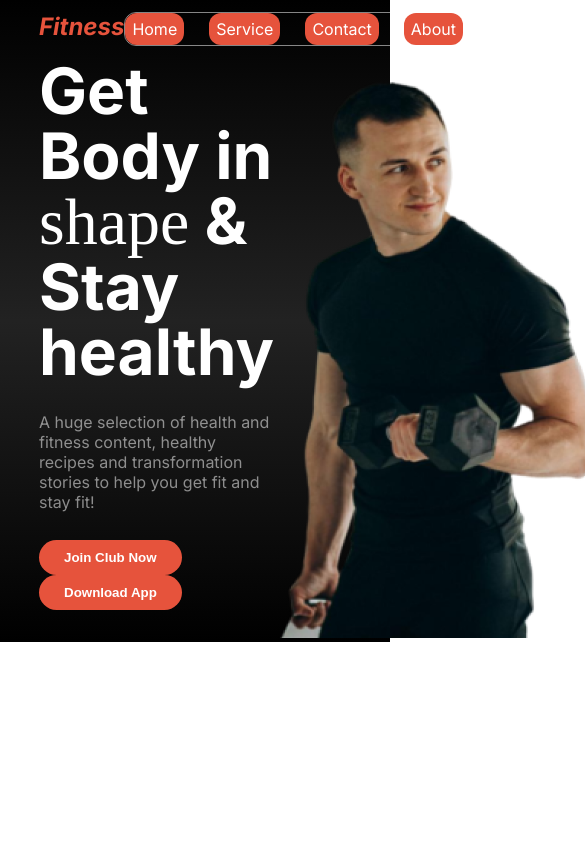
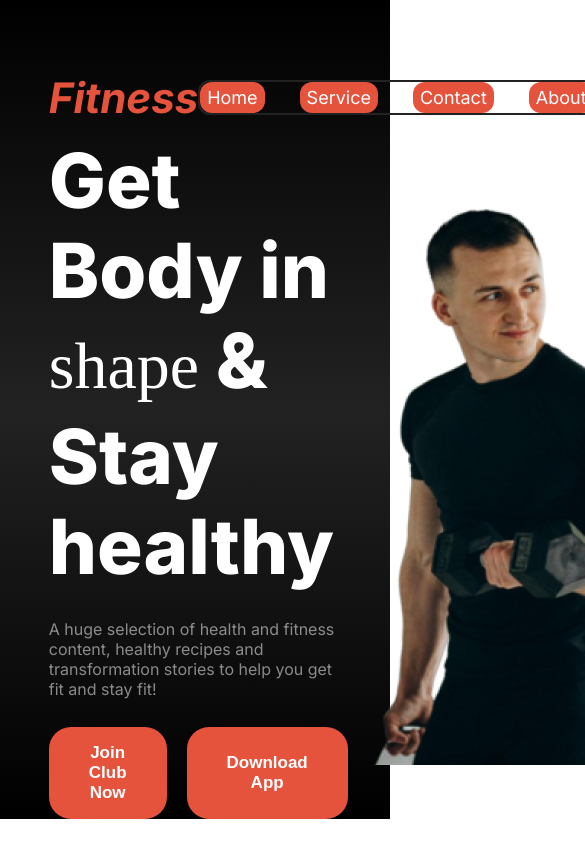
Before and after one commit to farad-alam/Shape-Your-Life, a website: page index.html in a window 390 px wide. Shown: the top 844 px of the page, 585 px wide, since content can reach past the window. Drawn offline with Linux system fonts and the light colour scheme; a web font is replaced by a local one.

Commit message:
header section ready to responsive

```diff
--- a/index.html
+++ b/index.html
@@ -39,7 +39,9 @@
           </div>
         </div>
         <div class="banar-thumbnail">
-          <img src="./assets/images 2.png" alt="" />
+          <!-- <img src="./assets/images 2.png" alt="" /> -->
+          <img src="./assets/Images 2.png" alt="">
+          <!-- <h2>Deno</h2> -->
         </div>
       </section>
     </div>
--- a/styles/style.css
+++ b/styles/style.css
@@ -29,7 +29,7 @@ body {
 }
 /* Shared CSS ------------- */
 .container {
-  width: 80%;
+  width: 75%;
   margin: 0 auto;
 }
 .text-normal{
@@ -45,36 +45,42 @@ body {
   background-color: var(--secondary-brand-color);
   color: var(--text-1);
   font-weight: bold;
-  padding: 10px 25px;
+  padding: 16px 40px;
   border: none;
-  border-radius: 18px;
+  border-radius: 22px;
   cursor: pointer;
+  font-size: 17px;
 
 }
 /* HEADER ----------------- */
 header {
   background: linear-gradient(#000000, #222222, #000000);
   max-height: 100vh;
+  /* height: 600px; */
 }
-.header-context {
+.header-container {
   max-width: 100%;
   max-height: 100%;
+  padding-top: 60px;
 }
 .header-container nav {
-  /* background-color: #777777; */
   padding: 12px 0;
   display: grid;
   grid-template-columns: 3fr 1fr;
+  align-items: center;
+  /* margin-top: 30px; */
 }
 .header-container nav h1{
     color: var(--secondary-brand-color);
     font-style: italic;
+    font-size: 42px;
+    font-weight: 700;
 }
 .menu{
     display: flex;
-    gap: 25px;
+    gap: 35px;
     justify-content: flex-end;
-    border: 1px solid var(--text-2);
+    border: 2px solid var(--secondary-bg-color);
     border-radius: 12px;
     /* padding: 3px 0; */
     /* padding-right: 9px; */
@@ -83,14 +89,20 @@ header {
     text-decoration: none;
     color: var(--text-1);
     background-color: var(--secondary-brand-color);
-    padding: 6px 7px;
+    padding: 5px 7px;
     border-radius: 12px;
+    font-size: 18px;
 }
 .banar{
   display: flex;
+  gap: 20px;
+  align-items: center;
+  width: 100%;
+  max-height: 100%;
+  /* background-color: #e6533c; */
+
 }
 .banar-context{
-  /* line-height: 60px; */
   flex-basis: 48%;
 }
 
@@ -99,15 +111,27 @@ header {
 }
 
 .title{
-  font-size: clamp(26px, 4em, 64px);
-  line-height: 65px;
+  font-size: clamp(26px, 8em, 76px);
+  line-height: 90px;
+  font-weight: 800;
 
 }
 
 .title span{
-  /* display: block; */
   font-size: 66px;
+}
+.call-to-actions{
+  display: flex;
+  gap: 20px;
 }
 .banar-thumbnail{
   flex-basis: 48%;
+  text-align: end;
+  /* background-color: #e6533c; */
+  /* max-height: 100%; */
 }
+.banar-thumbnail > img {
+  /* width: 100%; */
+  /* height: 350px; */
+  /* text-align: end; */
+}
```
